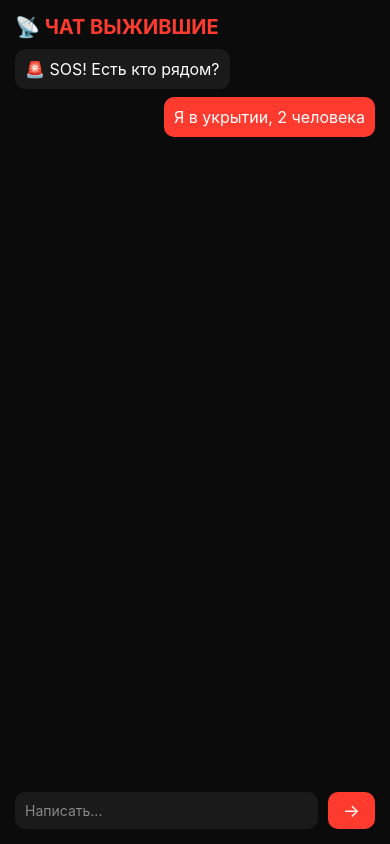
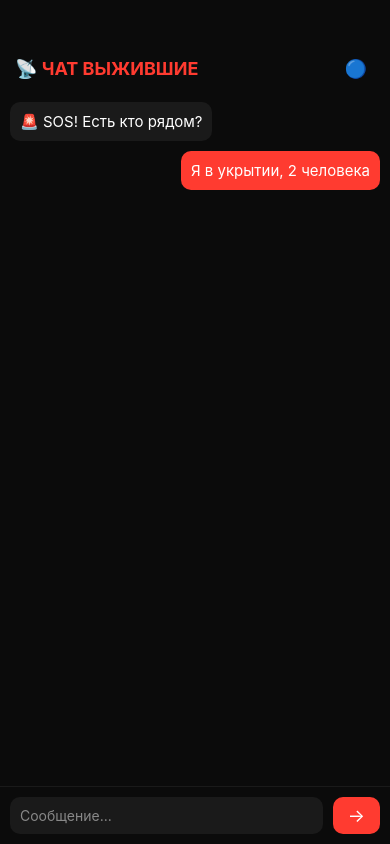
Before and after one commit to MrAlexOm/Bunker-App, a React Native app: screen /Panic in a window 390 px wide. Built offline with nearby package versions, Linux system fonts and the light colour scheme.

Commit message:
Replace with working chat - proper layout, header, auto-scroll, Bluetooth button

```diff
--- a/src/screens/PanicScreen.tsx
+++ b/src/screens/PanicScreen.tsx
@@ -1,4 +1,4 @@
-import React, { useState } from 'react';
+import React, { useState, useRef } from 'react';
 import {
   View,
   Text,
@@ -15,6 +15,7 @@ const PanicScreen = () => {
   ]);
 
   const [input, setInput] = useState('');
+  const scrollViewRef = useRef<ScrollView>(null);
 
   const sendMessage = () => {
     if (!input.trim()) return;
@@ -27,103 +28,149 @@ const PanicScreen = () => {
 
     setMessages((prev) => [...prev, newMessage]);
     setInput('');
+
+    setTimeout(() => {
+      scrollViewRef.current?.scrollToEnd({ animated: true });
+    },100);
   };
 
   return (
     <View style={styles.container}>
 
-      <Text style={styles.title}>📡 ЧАТ ВЫЖИВШИЕ</Text>
+      {/* HEADER */}
+      <View style={styles.header}>
+        <Text style={styles.headerTitle}>📡 ЧАТ ВЫЖИВШИЕ</Text>
 
+        {/* Bluetooth кнопка (пока заглушка) */}
+        <TouchableOpacity style={styles.bluetoothBtn}>
+          <Text style={styles.bluetoothText}>🔵</Text>
+        </TouchableOpacity>
+      </View>
+
+      {/* CHAT */}
       <ScrollView
+        ref={scrollViewRef}
         style={styles.chat}
-        contentContainerStyle={{ paddingBottom: 20 }}
+        contentContainerStyle={styles.chatContent}
       >
         {messages.map((msg) => (
           <View
             key={msg.id}
             style={[
               styles.message,
-              msg.isMine ? styles.myMessage : styles.otherMessage
+              msg.isMine ? styles.myMessage : styles.otherMessage,
             ]}
           >
-            <Text style={styles.text}>{msg.text}</Text>
+            <Text style={styles.messageText}>{msg.text}</Text>
           </View>
         ))}
       </ScrollView>
 
+      {/* INPUT */}
       <View style={styles.inputRow}>
         <TextInput
           style={styles.input}
-          placeholder="Написать..."
+          placeholder="Сообщение..."
           placeholderTextColor="#888"
           value={input}
           onChangeText={setInput}
         />
 
-        <TouchableOpacity style={styles.button} onPress={sendMessage}>
-          <Text style={styles.buttonText}>→</Text>
+        <TouchableOpacity style={styles.sendButton} onPress={sendMessage}>
+          <Text style={styles.sendText}>→</Text>
         </TouchableOpacity>
       </View>
-
     </View>
   );
 };
+
+export default PanicScreen;
 
 const styles = StyleSheet.create({
   container: {
     flex: 1,
     backgroundColor: '#0B0B0B',
-    padding: 15,
   },
-  title: {
+
+  header: {
+    paddingTop: 50,
+    paddingBottom: 10,
+    paddingHorizontal: 15,
+    flexDirection: 'row',
+    justifyContent: 'space-between',
+    alignItems: 'center',
+  },
+
+  headerTitle: {
     color: '#FF3B30',
-    fontSize: 20,
+    fontSize: 18,
     fontWeight: 'bold',
-    marginBottom: 10,
   },
+
+  bluetoothBtn: {
+    padding: 8,
+  },
+
+  bluetoothText: {
+    fontSize: 18,
+  },
+
   chat: {
     flex: 1,
+    paddingHorizontal: 10,
   },
+
+  chatContent: {
+    paddingBottom: 20,
+  },
+
   message: {
     maxWidth: '75%',
     padding: 10,
     borderRadius: 10,
-    marginBottom: 8,
+    marginVertical: 5,
   },
+
   myMessage: {
     alignSelf: 'flex-end',
     backgroundColor: '#FF3B30',
   },
+
   otherMessage: {
     alignSelf: 'flex-start',
     backgroundColor: '#1A1A1A',
   },
-  text: {
-    color: '#fff',
-    fontSize: 16,
+
+  messageText: {
+    color: '#FFFFFF',
+    fontSize: 15,
   },
+
   inputRow: {
     flexDirection: 'row',
-    marginTop: 10,
+    padding: 10,
+    borderTopWidth: 1,
+    borderTopColor: '#1A1A1A',
   },
+
   input: {
     flex: 1,
     backgroundColor: '#1A1A1A',
-    color: '#fff',
+    color: '#FFFFFF',
     padding: 10,
     borderRadius: 10,
   },
-  button: {
+
+  sendButton: {
     marginLeft: 10,
     backgroundColor: '#FF3B30',
     paddingHorizontal: 15,
     justifyContent: 'center',
     borderRadius: 10,
   },
-  buttonText: {
-    color: '#fff',
+
+  sendText: {
+    color: '#FFFFFF',
     fontSize: 18,
   },
 });
-
-export default PanicScreen;
```
